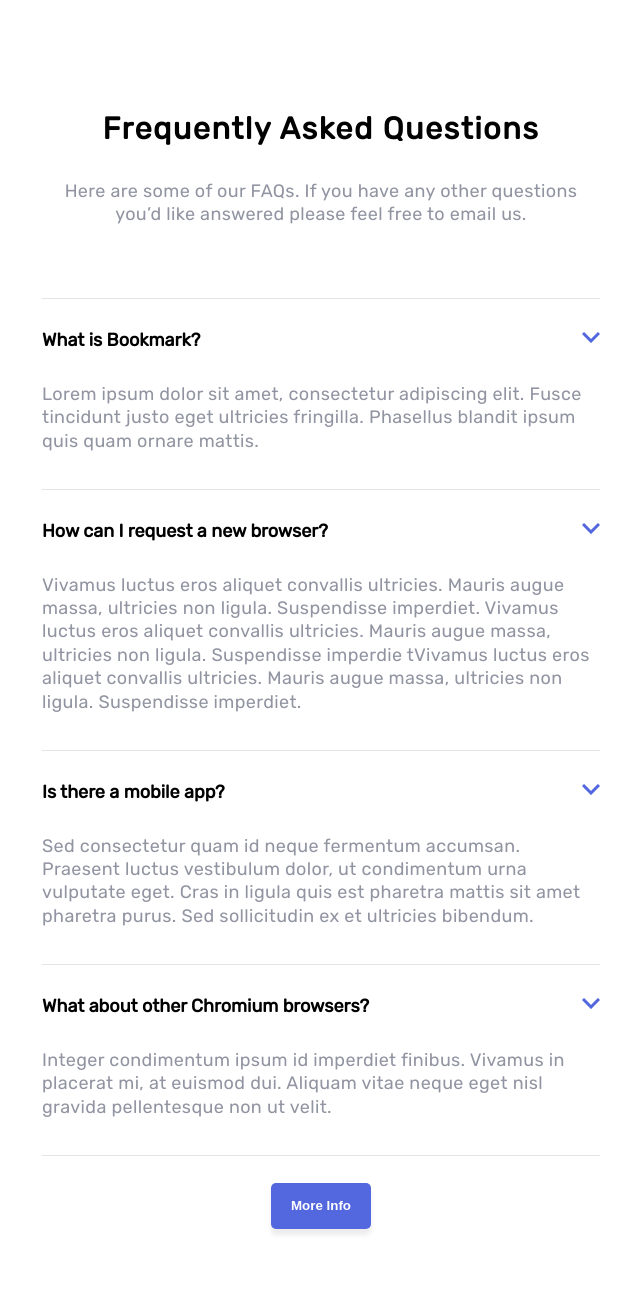
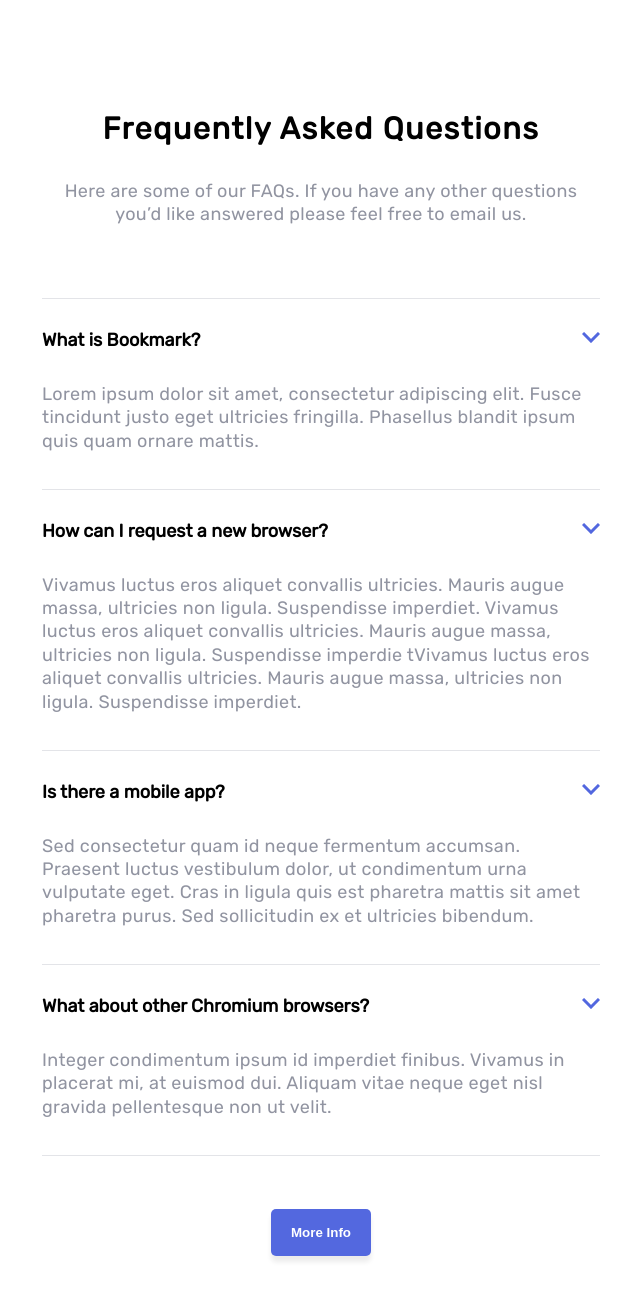
Before and after one commit to ngochienbo/bookmark, a plain HTML site: page index.html in a window 1280 px wide. Shown: the part 2909-4207 px from the top of the page, without its empty margins (319-959 px from the left). Drawn offline with Linux system fonts and the light colour scheme.

Commit message:
Minor adjustments to FAQ styling for when answers are closed

```diff
--- a/style.css
+++ b/style.css
@@ -539,7 +539,7 @@ Download section
 }
 
 /*********************************
-FAQ section
+FAQ section closed
 *********************************/
 
 .faq {
@@ -560,6 +560,7 @@ FAQ section
 }
 
 .faq li {
+  position: relative;
   border-bottom: 1px solid hsl(229, 8%, 90%);
 }
 
@@ -583,7 +584,7 @@ FAQ section
 }
 
 .faq button {
-  margin-top: 2em;
+  margin-top: 4em;
 }
 
 @media (min-width: 376px) {
```
